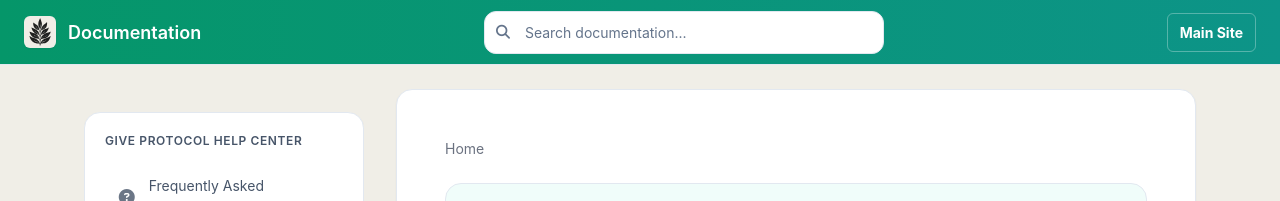
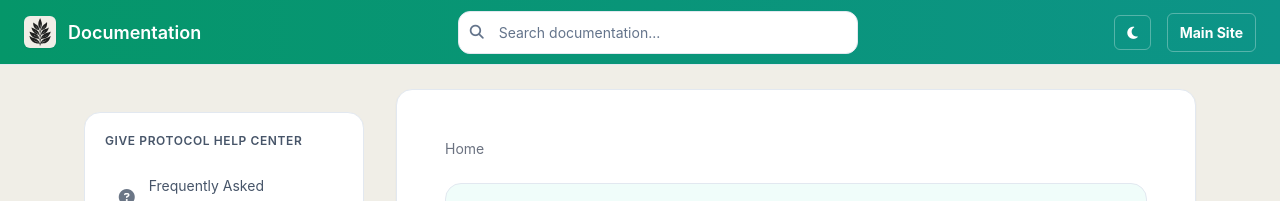
Before and after one commit to GiveProtocol/give-protocol-docs, a Jekyll site: the page built from index.md, in a window 1280 px wide. Shown: the top 201 px of the page. Built offline with Jekyll 4.4.1, drawn with Linux system fonts in a browser that asks for light colours.

Commit message:
Add dark mode toggle button to header

```diff
--- a/_layouts/default.html
+++ b/_layouts/default.html
@@ -87,7 +87,7 @@
     <link rel="preconnect" href="https://fonts.googleapis.com" />
 
     <!-- Stylesheets -->
-    <link rel="stylesheet" href="{{ '/assets/css/main.css' | relative_url }}?v=2025-11-12-v4" />
+    <link rel="stylesheet" href="{{ '/assets/css/main.css' | relative_url }}?v=2025-11-12-v5" />
 
     <!-- Search JavaScript -->
     <script src="{{ '/assets/js/simple-jekyll-search.min.js' | relative_url }}"></script>
--- a/_layouts/documentation.html
+++ b/_layouts/documentation.html
@@ -47,7 +47,7 @@
     />
 
     <!-- CSS -->
-    <link rel="stylesheet" href="{{ '/assets/css/main.css' | relative_url }}?v=2025-11-12-v4" />
+    <link rel="stylesheet" href="{{ '/assets/css/main.css' | relative_url }}?v=2025-11-12-v5" />
 
     <!-- Google Fonts -->
     <link rel="preconnect" href="https://fonts.googleapis.com" />
--- a/_layouts/modern.html
+++ b/_layouts/modern.html
@@ -61,7 +61,7 @@
     />
 
     <!-- CSS -->
-    <link rel="stylesheet" href="{{ '/assets/css/main.css' | relative_url }}?v=2025-11-12-v4" />
+    <link rel="stylesheet" href="{{ '/assets/css/main.css' | relative_url }}?v=2025-11-12-v5" />
 
     <!-- Google Fonts -->
     <link rel="preconnect" href="https://fonts.googleapis.com" />
@@ -134,6 +134,9 @@
         </div>
 
         <div class="header-actions">
+          <button id="theme-toggle" class="btn-link theme-toggle" aria-label="Toggle dark mode">
+            <i class="fas fa-moon"></i>
+          </button>
           <a href="https://giveprotocol.io" class="btn-link"> Main Site </a>
         </div>
       </div>
@@ -658,6 +661,35 @@
 
         lastScrollY = currentScrollY;
       });
+
+      // Dark mode toggle
+      const themeToggle = document.getElementById("theme-toggle");
+      const themeIcon = themeToggle.querySelector("i");
+
+      // Check for saved theme preference or default to light mode
+      const savedTheme = localStorage.getItem("theme") || "light";
+      if (savedTheme === "dark") {
+        document.body.classList.add("dark-mode");
+        themeIcon.classList.remove("fa-moon");
+        themeIcon.classList.add("fa-sun");
+      }
+
+      // Toggle theme on button click
+      themeToggle.addEventListener("click", () => {
+        document.body.classList.toggle("dark-mode");
+        const isDark = document.body.classList.contains("dark-mode");
+
+        // Update icon
+        if (isDark) {
+          themeIcon.classList.remove("fa-moon");
+          themeIcon.classList.add("fa-sun");
+          localStorage.setItem("theme", "dark");
+        } else {
+          themeIcon.classList.remove("fa-sun");
+          themeIcon.classList.add("fa-moon");
+          localStorage.setItem("theme", "light");
+        }
+      });
     </script>
 
     <!-- Font Awesome Icon Styles -->
@@ -684,6 +716,26 @@
         transform: translateY(-50%);
         color: #6b7280;
         font-size: 0.875rem;
+      }
+
+      .theme-toggle {
+        display: flex;
+        align-items: center;
+        justify-content: center;
+        width: 40px;
+        height: 40px;
+        padding: 0;
+        cursor: pointer;
+        background: transparent;
+      }
+
+      .theme-toggle i {
+        font-size: 1rem;
+        transition: transform 0.3s ease;
+      }
+
+      .theme-toggle:hover i {
+        transform: scale(1.1);
       }
 
       .mobile-nav-toggle i {
```
